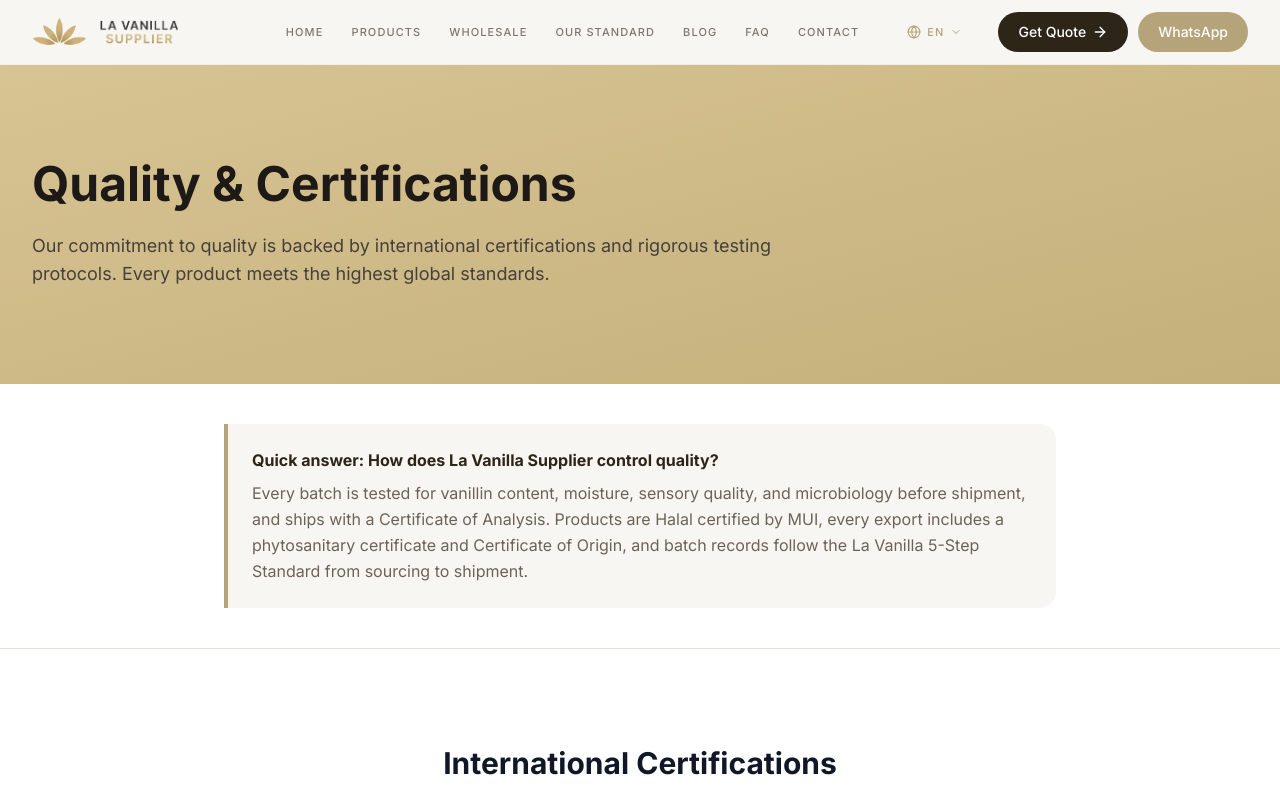
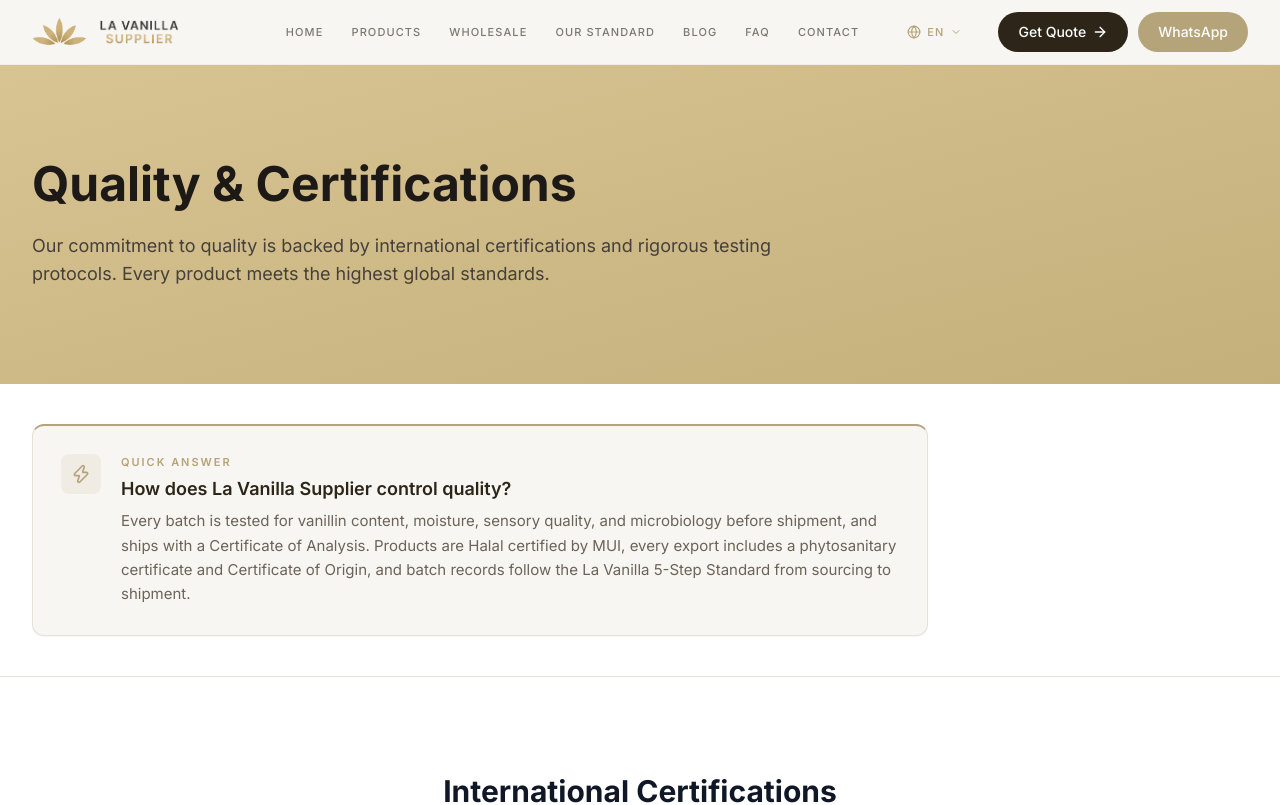
Before and after one commit to irfanmulachela-glitch/vanilla, a Next.js app: page /quality in a window 1280 px wide. Shown: the top 805 px of the page. Built offline with nearby package versions, Linux system fonts and the light colour scheme.

Commit message:
Redesign Quick Answer component: shared card with gold eyebrow label, icon, aligned to content grid

```diff
--- a/src/app/products/page.tsx
+++ b/src/app/products/page.tsx
@@ -5,6 +5,7 @@ import { ArrowRight, CheckCircle2, ChevronDown } from "lucide-react";
 import { siteConfig, breadcrumbSchema } from "@/lib/config";
 import { languageAlternates } from "@/lib/hreflang";
 import { twitterCard, ogImages } from "@/lib/seo";
+import { QuickAnswer } from "@/components/quick-answer";
 
 const DESCRIPTION =
   "Premium Indonesian vanilla products for B2B buyers: Grade A & B beans, custom vanilla paste, pure vanilla powder. Flexible orders shipped by air from Indonesia.";
@@ -73,23 +74,10 @@ export default function ProductsPage() {
       </section>
 
       {/* Quick Answer */}
-      <section className="py-10 bg-white border-b border-[#E5E0D8]">
-        <div className="max-w-4xl mx-auto px-4 sm:px-6 lg:px-8">
-          <div className="border-l-4 border-[#B5A37A] bg-[#F8F6F2] rounded-r-2xl p-6">
-            <p className="font-bold text-[#2C2518] mb-2">
-              Quick answer: What vanilla products can I buy from La Vanilla
-              Supplier?
-            </p>
-            <p className="text-[#6B6358] leading-relaxed">
-              Three product lines, shipped direct from Indonesia: Grade A and
-              Grade B V. planifolia vanilla beans, custom vanilla bean paste,
-              and 100% pure vanilla powder. All are lab-tested with a
-              Certificate of Analysis, available with flexible order
-              quantities, and exported with full documentation to 20+ countries.
-            </p>
-          </div>
-        </div>
-      </section>
+      <QuickAnswer
+        question="What vanilla products can I buy from La Vanilla Supplier?"
+        answer="Three product lines, shipped direct from Indonesia: Grade A and Grade B V. planifolia vanilla beans, custom vanilla bean paste, and 100% pure vanilla powder. All are lab-tested with a Certificate of Analysis, available with flexible order quantities, and exported with full documentation to 20+ countries."
+      />
 
       {/* Products */}
       <section className="py-16 lg:py-24 bg-white">
--- a/src/app/quality/page.tsx
+++ b/src/app/quality/page.tsx
@@ -18,6 +18,7 @@ import {
 import { siteConfig, breadcrumbSchema } from "@/lib/config";
 import { languageAlternates } from "@/lib/hreflang";
 import { twitterCard, ogImages } from "@/lib/seo";
+import { QuickAnswer } from "@/components/quick-answer";
 
 const DESCRIPTION =
   "Food safety standards vanilla supplier with Halal certification, Phytosanitary compliance, and export documentation. Every batch lab tested before shipment.";
@@ -84,23 +85,10 @@ export default function QualityPage() {
       </section>
 
       {/* Quick Answer */}
-      <section className="py-10 bg-white border-b border-[#E5E0D8]">
-        <div className="max-w-4xl mx-auto px-4 sm:px-6 lg:px-8">
-          <div className="border-l-4 border-[#B5A37A] bg-[#F8F6F2] rounded-r-2xl p-6">
-            <p className="font-bold text-[#2C2518] mb-2">
-              Quick answer: How does La Vanilla Supplier control quality?
-            </p>
-            <p className="text-[#6B6358] leading-relaxed">
-              Every batch is tested for vanillin content, moisture, sensory
-              quality, and microbiology before shipment, and ships with a
-              Certificate of Analysis. Products are Halal certified by MUI,
-              every export includes a phytosanitary certificate and Certificate
-              of Origin, and batch records follow the La Vanilla 5-Step
-              Standard from sourcing to shipment.
-            </p>
-          </div>
-        </div>
-      </section>
+      <QuickAnswer
+        question="How does La Vanilla Supplier control quality?"
+        answer="Every batch is tested for vanillin content, moisture, sensory quality, and microbiology before shipment, and ships with a Certificate of Analysis. Products are Halal certified by MUI, every export includes a phytosanitary certificate and Certificate of Origin, and batch records follow the La Vanilla 5-Step Standard from sourcing to shipment."
+      />
 
       {/* Certifications */}
       <section className="py-16 lg:py-24 bg-white">
--- a/src/app/wholesale/page.tsx
+++ b/src/app/wholesale/page.tsx
@@ -19,6 +19,7 @@ import {
 import { siteConfig, breadcrumbSchema } from "@/lib/config";
 import { languageAlternates } from "@/lib/hreflang";
 import { twitterCard, ogImages } from "@/lib/seo";
+import { QuickAnswer } from "@/components/quick-answer";
 
 const DESCRIPTION =
   "Premium wholesale vanilla beans from Indonesia. Grade A & B beans, vanilla paste, and powder from source. Export to 20+ countries with flexible order sizes.";
@@ -116,23 +117,10 @@ export default function WholesalePage() {
       </section>
 
       {/* Quick Answer */}
-      <section className="py-10 bg-white border-b border-[#E5E0D8]">
-        <div className="max-w-4xl mx-auto px-4 sm:px-6 lg:px-8">
-          <div className="border-l-4 border-[#B5A37A] bg-[#F8F6F2] rounded-r-2xl p-6">
-            <p className="font-bold text-[#2C2518] mb-2">
-              Quick answer: What is wholesale vanilla from La Vanilla Supplier?
-            </p>
-            <p className="text-[#6B6358] leading-relaxed">
-              We produce and export wholesale vanilla directly from Surakarta,
-              Central Java: Grade A and Grade B vanilla beans, custom vanilla
-              paste, and 100% pure vanilla powder. Every order is lab-tested
-              with a Certificate of Analysis, flexible in quantity, Halal
-              certified, and shipped with full export documentation to 20+
-              countries.
-            </p>
-          </div>
-        </div>
-      </section>
+      <QuickAnswer
+        question="What is wholesale vanilla from La Vanilla Supplier?"
+        answer="We produce and export wholesale vanilla directly from Surakarta, Central Java: Grade A and Grade B vanilla beans, custom vanilla paste, and 100% pure vanilla powder. Every order is lab-tested with a Certificate of Analysis, flexible in quantity, Halal certified, and shipped with full export documentation to 20+ countries."
+      />
 
       {/* Stats Bar */}
       <section className="py-12 bg-[#F8F6F2] border-b border-[#E5E0D8]">
--- /dev/null
+++ b/src/components/quick-answer.tsx
@@ -0,0 +1,32 @@
+import { Zap } from "lucide-react";
+
+export function QuickAnswer({
+  question,
+  answer,
+}: {
+  question: string;
+  answer: string;
+}) {
+  return (
+    <section className="bg-white border-b border-[#E5E0D8]">
+      <div className="max-w-7xl mx-auto px-4 sm:px-6 lg:px-8 py-8 lg:py-10">
+        <div className="max-w-4xl flex items-start gap-4 lg:gap-5 border border-[#E5E0D8] border-t-2 border-t-[#B5A37A] bg-[#F8F6F2] rounded-xl p-6 lg:p-7 shadow-[0_1px_2px_rgba(44,37,24,0.04)]">
+          <div className="shrink-0 w-10 h-10 rounded-lg bg-[#B5A37A]/12 flex items-center justify-center">
+            <Zap className="w-5 h-5 text-[#B5A37A]" aria-hidden />
+          </div>
+          <div>
+            <p className="text-[11px] font-semibold uppercase tracking-[0.18em] text-[#B5A37A] mb-1.5">
+              Quick answer
+            </p>
+            <p className="font-semibold text-[#2C2518] text-base lg:text-lg leading-snug mb-2">
+              {question}
+            </p>
+            <p className="text-[#6B6358] text-[15px] leading-relaxed">
+              {answer}
+            </p>
+          </div>
+        </div>
+      </div>
+    </section>
+  );
+}
```
